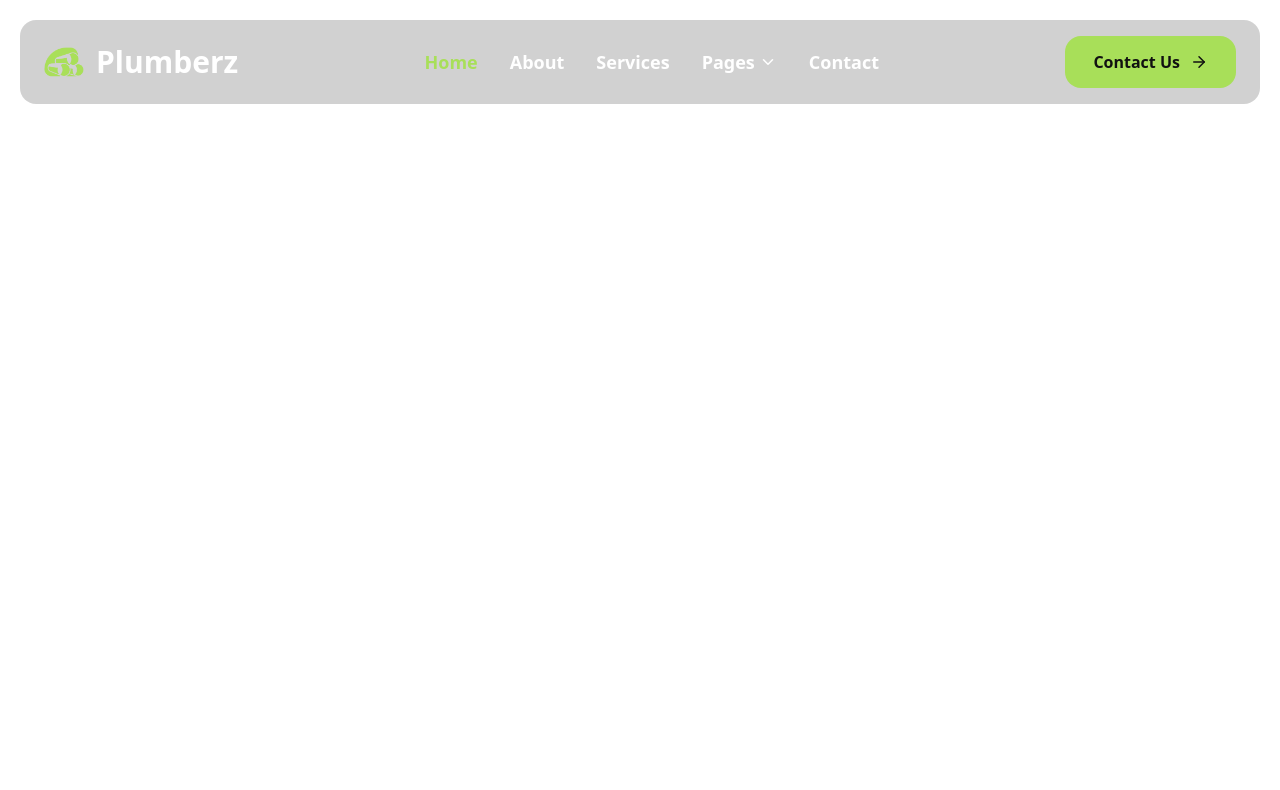
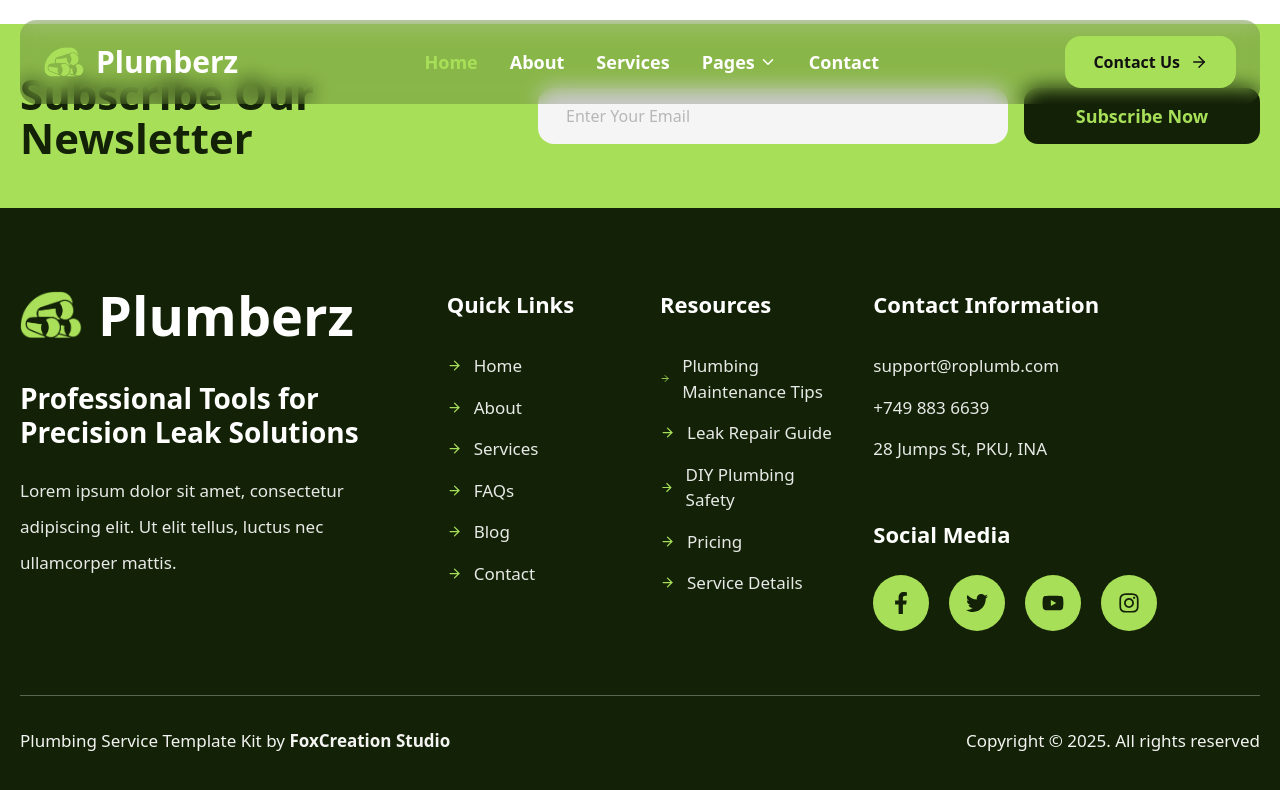
Before and after one commit to codedByShahzad/Plumberz, a Next.js app: page /team in a window 1280 px wide. Shown: the top 790 px of the page. Built offline with nearby package versions, Linux system fonts and the light colour scheme.

Commit message:
Completed the Home Page

```diff
--- a/app/layout.tsx
+++ b/app/layout.tsx
@@ -2,6 +2,7 @@ import type { Metadata } from "next";
 import { Geist, Geist_Mono } from "next/font/google";
 import "./globals.css";
 import Navbar from "@/src/components/Navbar";
+import Footer from "@/src/components/Footer";
 
 const geistSans = Geist({
   variable: "--font-geist-sans",
@@ -30,6 +31,7 @@ export default function RootLayout({
       >
         <Navbar />
         {children}
+        <Footer />
       </body>
     </html>
   );
--- a/package.json
+++ b/package.json
@@ -13,7 +13,8 @@
     "lucide-react": "^0.577.0",
     "next": "16.1.6",
     "react": "19.2.3",
-    "react-dom": "19.2.3"
+    "react-dom": "19.2.3",
+    "react-icons": "^5.6.0"
   },
   "devDependencies": {
     "@tailwindcss/postcss": "^4",
--- a/src/components/Footer.tsx
+++ b/src/components/Footer.tsx
@@ -1,9 +1,181 @@
-import React from 'react'
+import Image from "next/image";
+import Link from "next/link";
+import {
+  ArrowRight,
+} from "lucide-react";
+import { FaFacebookF, FaTwitter, FaYoutube, FaInstagram } from "react-icons/fa";
 
-const Footer = () => {
+const quickLinks = ["Home", "About", "Services", "FAQs", "Blog", "Contact"];
+
+const resources = [
+  "Plumbing Maintenance Tips",
+  "Leak Repair Guide",
+  "DIY Plumbing Safety",
+  "Pricing",
+  "Service Details",
+];
+
+const FooterSection = () => {
   return (
-    <div>Footer</div>
-  )
-}
+    <footer className="bg-[#efefef]">
+      <div className="overflow-hidden bg-[#132207]">
+        {/* Newsletter Top Bar */}
+        <div className="bg-[var(--primary)]">
+          <div className="container-custom">
+            <div className="grid grid-cols-1 items-center gap-8 py-10 md:py-12 lg:grid-cols-12 lg:gap-10">
+              <div className="lg:col-span-4">
+                <h3 className="text-[34px] font-bold leading-[1.05] text-[#132207] md:text-[42px]">
+                  Subscribe Our
+                  <br />
+                  Newsletter
+                </h3>
+              </div>
 
-export default Footer
+              <div className="lg:col-span-8">
+                <form className="flex flex-col gap-4 md:flex-row md:items-center md:justify-end">
+                  <input
+                    type="email"
+                    placeholder="Enter Your Email"
+                    className="h-[56px] w-full rounded-[16px] border-0 bg-[#f5f5f5] px-7 text-[16px] text-[#132207] placeholder:text-[#b7b7b7] outline-none md:max-w-[470px]"
+                  />
+
+                  <button
+                    type="submit"
+                    className="flex h-[56px] cursor-pointer items-center justify-center rounded-[14px] bg-[#132207] px-8 text-[18px] font-semibold text-[var(--primary)] transition hover:opacity-95 md:min-w-[236px]"
+                  >
+                    Subscribe Now
+                  </button>
+                </form>
+              </div>
+            </div>
+          </div>
+        </div>
+
+        {/* Footer Main */}
+        <div className="container-custom py-16 md:py-20">
+          <div className="grid grid-cols-1 gap-12 md:grid-cols-2 xl:grid-cols-12 xl:gap-10">
+            {/* Logo + About */}
+            <div className="xl:col-span-4">
+              <Link href="/" className="flex items-center gap-4">
+                <Image
+                  src="/images/logo.png"
+                  alt="Roplumb Logo"
+                  width={62}
+                  height={62}
+                />
+                <span className="text-[40px] font-bold leading-none text-white md:text-[54px]">
+                  Plumberz
+                </span>
+              </Link>
+
+              <h4 className="mt-10 max-w-[420px] text-[28px] font-bold leading-[1.2] text-white">
+                Professional Tools for Precision Leak Solutions
+              </h4>
+
+              <p className="mt-6 max-w-[430px] text-[17px] leading-9 text-white/90">
+                Lorem ipsum dolor sit amet, consectetur adipiscing elit. Ut elit
+                tellus, luctus nec ullamcorper mattis.
+              </p>
+            </div>
+
+            {/* Quick Links */}
+            <div className="xl:col-span-2 xl:col-start-5">
+              <h4 className="text-[22px] font-bold text-white">Quick Links</h4>
+
+              <div className="mt-8 space-y-4">
+                {quickLinks.map((item) => (
+                  <Link
+                    key={item}
+                    href={
+                      item === "Home"
+                        ? "/"
+                        : `/${item.toLowerCase().replace(/\s+/g, "-")}`
+                    }
+                    className="flex items-center gap-3 text-[17px] text-white/90 transition hover:text-[var(--primary)]"
+                  >
+                    <ArrowRight size={15} className="text-[var(--primary)]" />
+                    <span>{item}</span>
+                  </Link>
+                ))}
+              </div>
+            </div>
+
+            {/* Resources */}
+            <div className="xl:col-span-2">
+              <h4 className="text-[22px] font-bold text-white">Resources</h4>
+
+              <div className="mt-8 space-y-4">
+                {resources.map((item) => (
+                  <Link
+                    key={item}
+                    href="/"
+                    className="flex items-center gap-3 text-[17px] text-white/90 transition hover:text-[var(--primary)]"
+                  >
+                    <ArrowRight size={15} className="text-[var(--primary)]" />
+                    <span>{item}</span>
+                  </Link>
+                ))}
+              </div>
+            </div>
+
+            {/* Contact + Social */}
+            <div className="xl:col-span-4">
+              <h4 className="text-[22px] font-bold text-white">
+                Contact Information
+              </h4>
+
+              <div className="mt-8 space-y-4 text-[17px] text-white/90">
+                <p>support@roplumb.com</p>
+                <p>+749 883 6639</p>
+                <p>28 Jumps St, PKU, INA</p>
+              </div>
+
+              <div className="mt-14">
+                <h4 className="text-[22px] font-bold text-white">
+                  Social Media
+                </h4>
+
+                <div className="mt-6 flex items-center gap-5">
+  {[
+    { icon: FaFacebookF, href: "/" },
+    { icon: FaTwitter, href: "/" },
+    { icon: FaYoutube, href: "/" },
+    { icon: FaInstagram, href: "/" },
+  ].map(({ icon: Icon, href }, index) => (
+    <Link
+      key={index}
+      href={href}
+      className="
+        flex h-[56px] w-[56px] items-center justify-center
+        rounded-full
+        bg-[var(--primary)]
+        text-[#132207]
+        transition-all duration-300
+        hover:scale-105
+      "
+    >
+      <Icon size={22} />
+    </Link>
+  ))}
+</div>
+              </div>
+            </div>
+          </div>
+
+          {/* Bottom Line */}
+          <div className="mt-16 border-t border-white/30 pt-8">
+            <div className="flex flex-col gap-4 text-[17px] text-white/95 md:flex-row md:items-center md:justify-between">
+              <p>
+                Plumbing Service Template Kit by{" "}
+                <span className="font-semibold">FoxCreation Studio</span>
+              </p>
+              <p>Copyright © 2025. All rights reserved</p>
+            </div>
+          </div>
+        </div>
+      </div>
+    </footer>
+  );
+};
+
+export default FooterSection;
```
Also changed, not shown: 1 other file (tests, documents, lock files or other folders).
